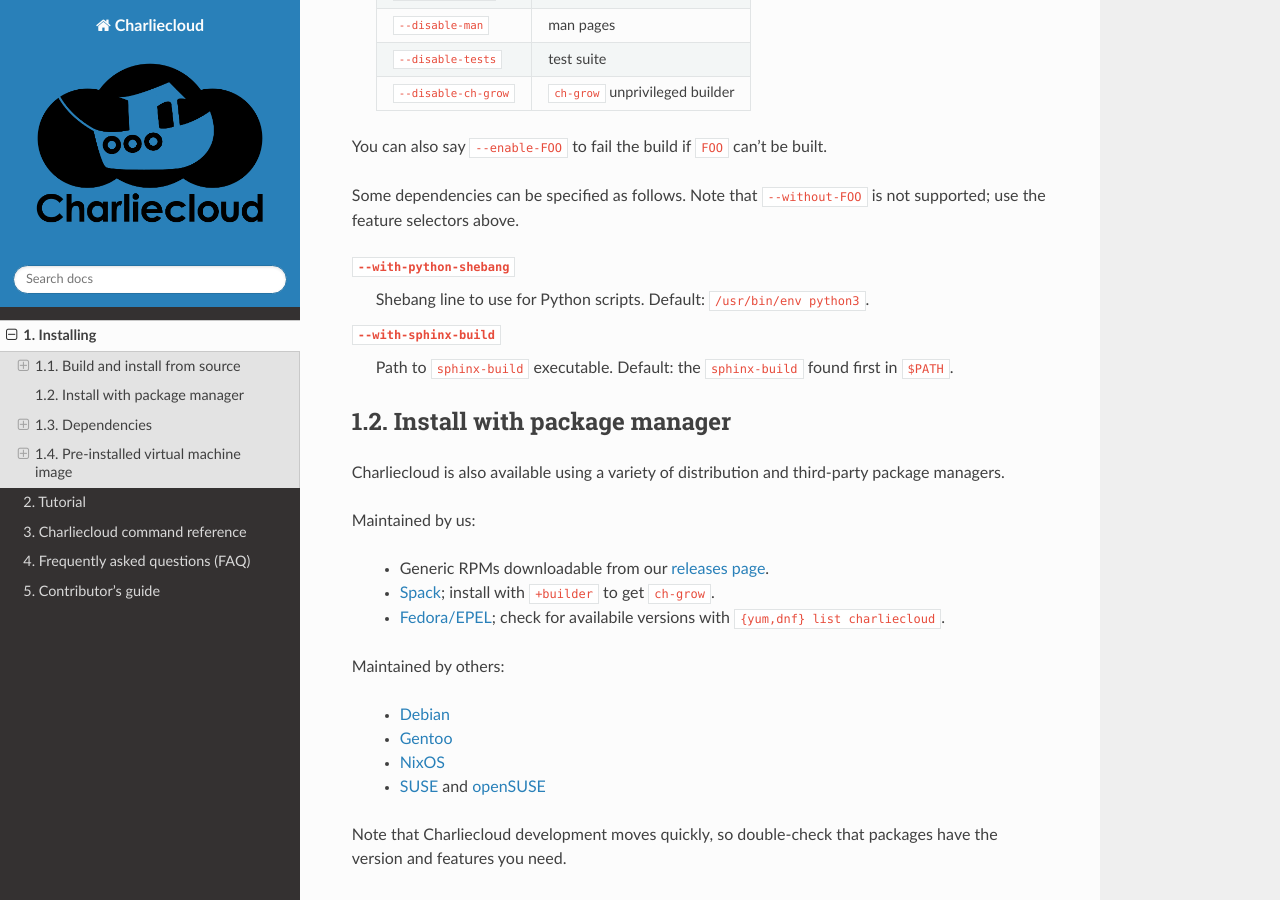
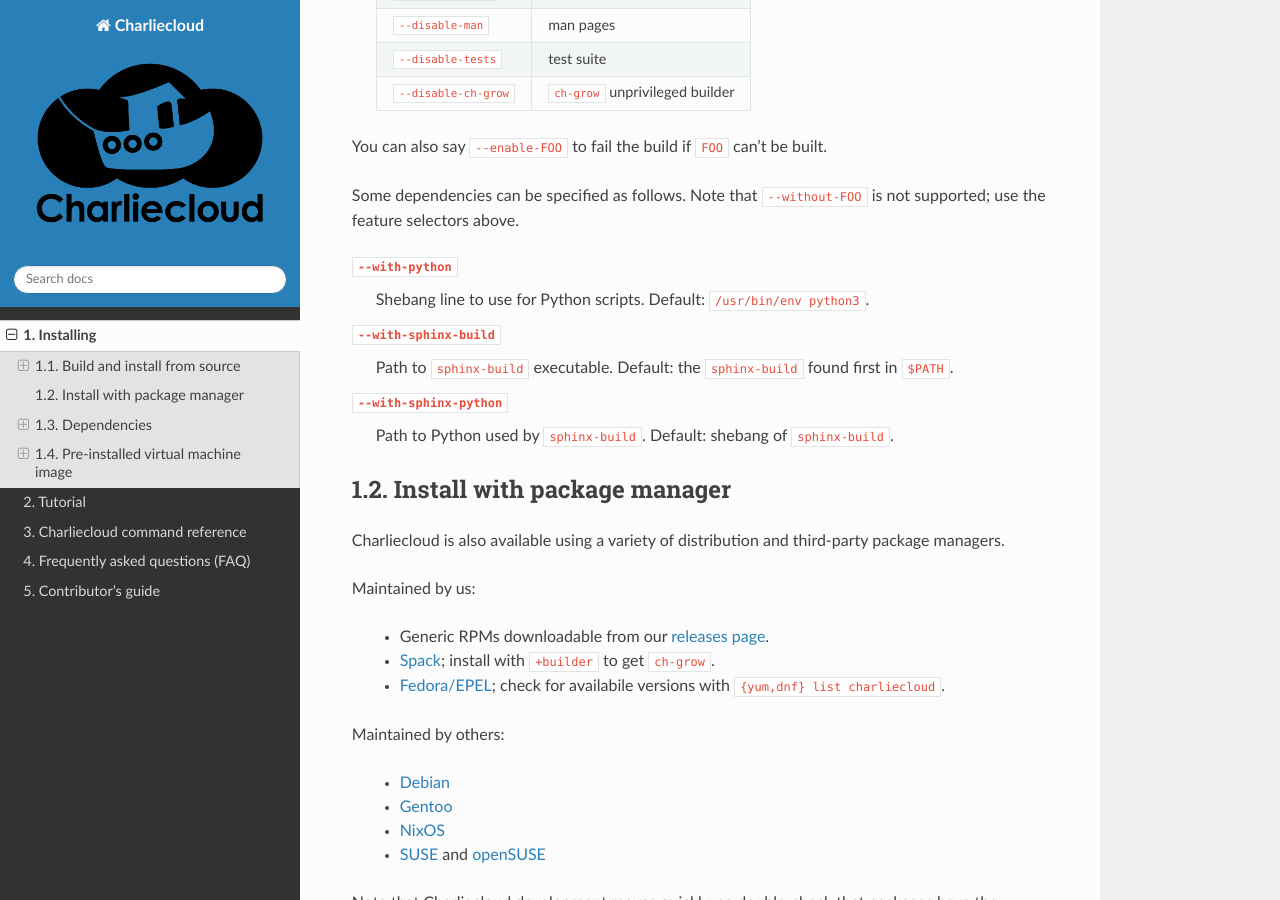
Before and after one commit to hpc/charliecloud, a Sphinx documentation site: the page built from doc/install.rst, in a window 1280 px wide and 900 px high, scrolled down 1707 px. Built offline with Sphinx 7.4.7 and the Read the Docs theme 2.0.0, drawn with Linux system fonts in a browser that asks for light colours.

Commit message:
configure: add --with-sphinx-python; change --with-python-shebang to --with-python

```diff
--- a/doc/install.rst
+++ b/doc/install.rst
@@ -76,13 +76,17 @@
 Some dependencies can be specified as follows. Note that :code:`--without-FOO`
 is not supported; use the feature selectors above.
 
-:code:`--with-python-shebang`
+:code:`--with-python`
   Shebang line to use for Python scripts. Default:
   :code:`/usr/bin/env python3`.
 
 :code:`--with-sphinx-build`
   Path to :code:`sphinx-build` executable. Default: the :code:`sphinx-build`
   found first in :code:`$PATH`.
+
+:code:`--with-sphinx-python`
+  Path to Python used by :code:`sphinx-build`. Default: shebang of
+  :code:`sphinx-build`.
 
 
 Install with package manager
```
Also changed, not shown: 1 other file.
